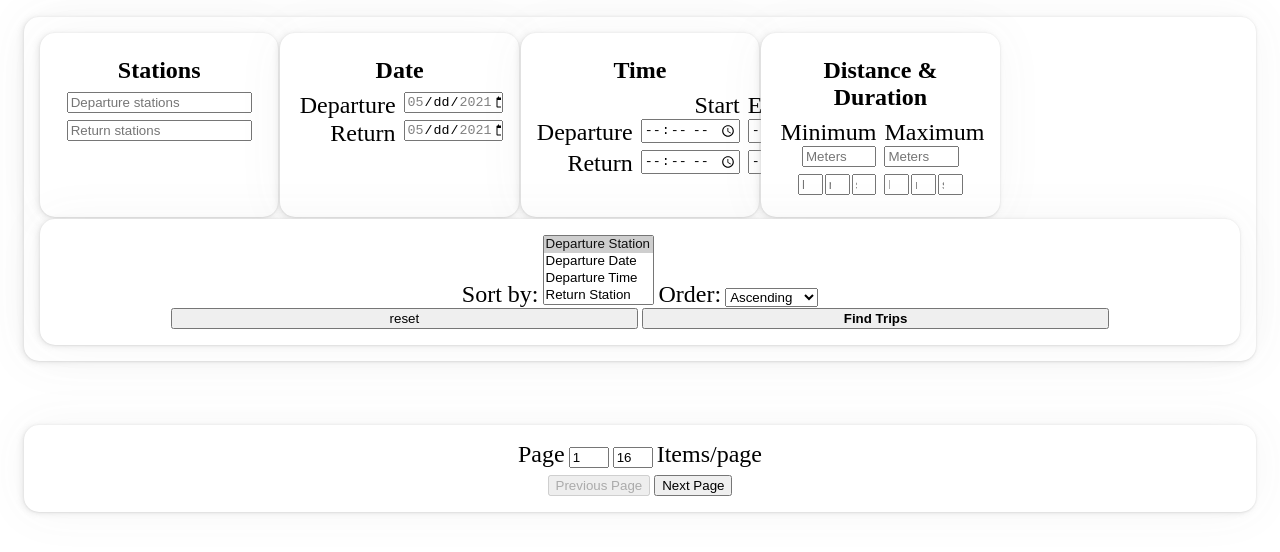
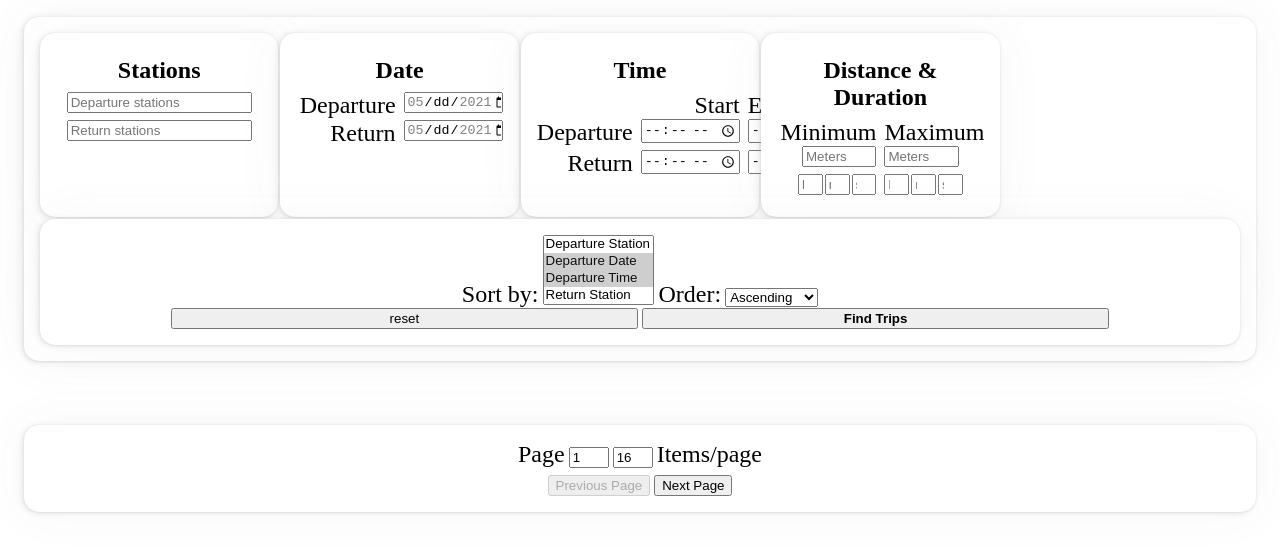
Before and after one commit to RoopeMaatta/BikeApp, a website with bundled scripts: page public/index2.html in a window 1280 px wide. Shown: the part 108-660 px from the top of the page. Built offline with nearby package versions, Linux system fonts and the light colour scheme.

Commit message:
Ordering in query search start

```diff
--- a/public/index2.html
+++ b/public/index2.html
@@ -99,9 +99,9 @@
         <div>
         <label for="sortingField">Sort by:</label>
           <select id="sortingField" multiple>
-            <option value="departureStationIds" selected>Departure Station</option>
-            <option value="departureDate">Departure Date</option>
-            <option value="departureTime">Departure Time</option>
+            <option value="departureStationIds">Departure Station</option>
+            <option value="departureDate" selected>Departure Date</option>
+            <option value="departureTime" selected>Departure Time</option>
             <option value="returnStationIds">Return Station</option>
             <option value="returnDate">Return Date</option>
             <option value="returnTime">Return Time</option>
```
Also changed, not shown: library/findTrips.js (+8 -2 lines).
